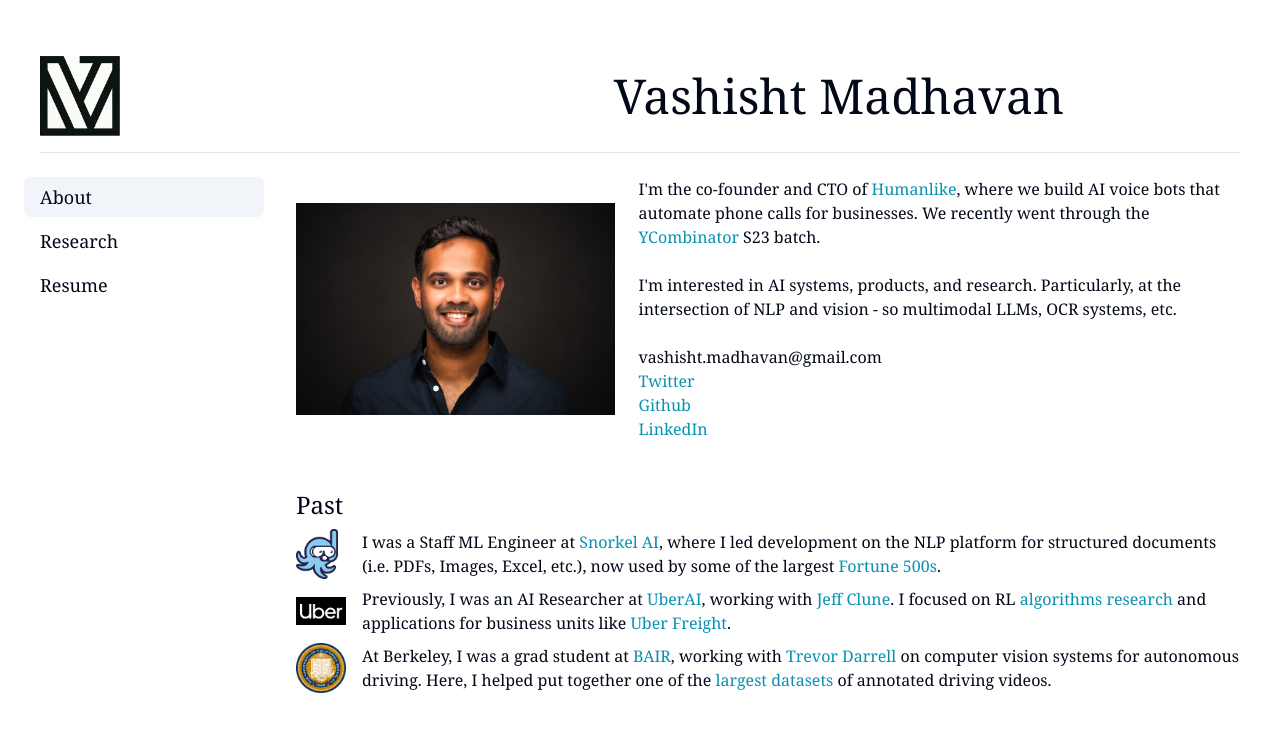
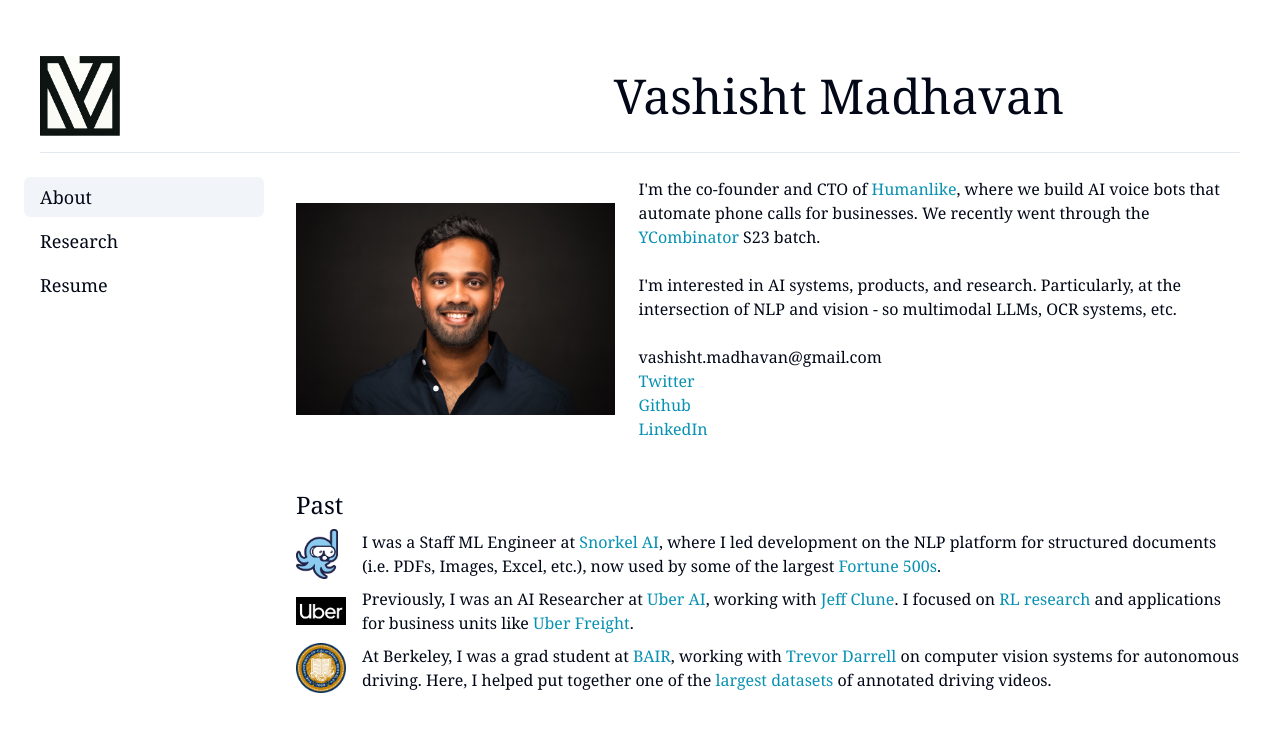
Before and after one commit to VashishtMadhavan/personal-site, a Next.js app: page / in a window 1280 px wide. Shown: the top 732 px of the page. Built offline with nearby package versions, Linux system fonts and the light colour scheme.

Commit message:
fixing uber section

```diff
--- a/app/page.tsx
+++ b/app/page.tsx
@@ -33,7 +33,7 @@
           </li>
           <li className="flex items-center mb-2">
             <Image className="mr-4" src="/uber-logo.webp" alt="Uber" width={50} height={50} />
-            <p>Previously, I was an AI Researcher at <Link href="https://www.uber.com/us/en/uberai/" className="text-cyan-600">UberAI</Link>, working with <Link href="http://jeffclune.com/" className="text-cyan-600">Jeff Clune</Link>. I focused on RL <Link href="https://www.uber.com/blog/deep-neuroevolution/" className="text-cyan-600">algorithms research</Link> and applications for business units like <Link href="https://www.uber.com/blog/freight-markov/" className="text-cyan-600">Uber Freight</Link>.</p>
+            <p>Previously, I was an AI Researcher at <Link href="https://www.uber.com/us/en/uberai/" className="text-cyan-600">Uber AI</Link>, working with <Link href="http://jeffclune.com/" className="text-cyan-600">Jeff Clune</Link>. I focused on <Link href="https://www.uber.com/blog/deep-neuroevolution/" className="text-cyan-600">RL research</Link> and applications for business units like <Link href="https://www.uber.com/blog/freight-markov/" className="text-cyan-600">Uber Freight</Link>.</p>
           </li>
           <li className="flex items-center">
             <Image className="mr-4" src="/berkeley-seal.png" alt="Berkeley" width={50} height={50} />
```
